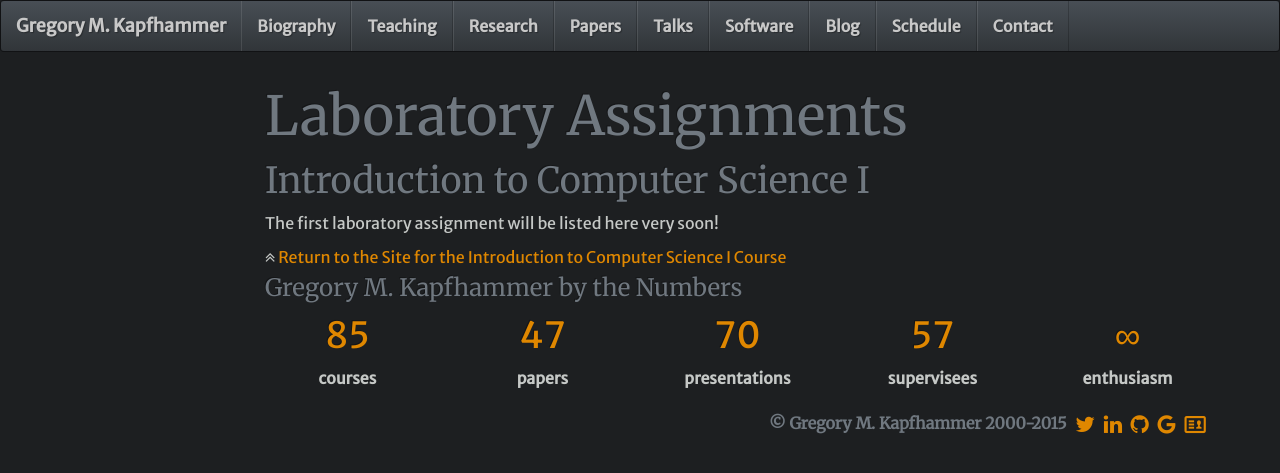
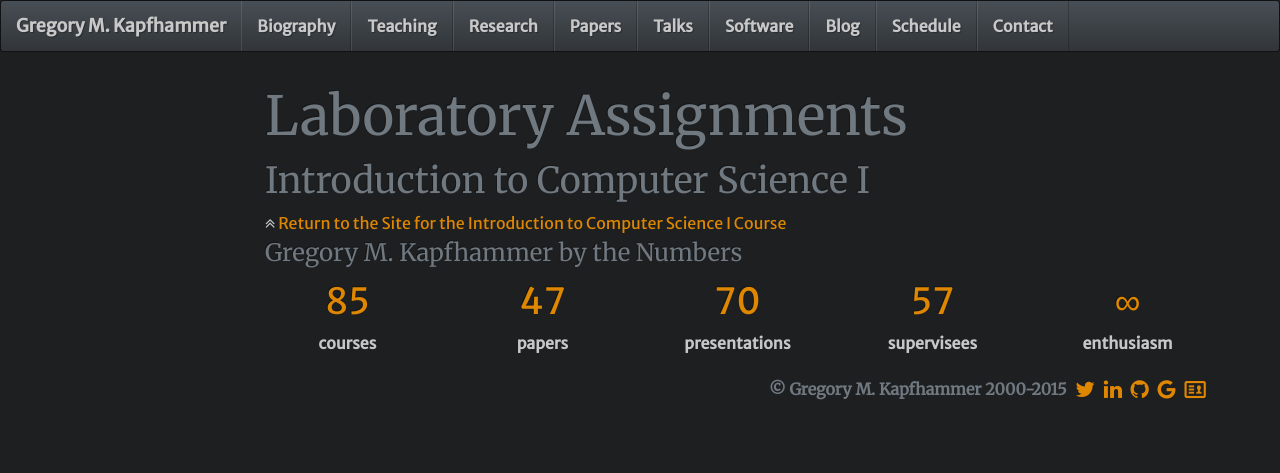
Before and after one commit to geerc/www, a Jekyll site: the page built from gkapfham/teaching/cs111F2015/laboratories.md, in a window 1280 px wide. Shown: the top 473 px of the page. Built offline with Jekyll 4.4.1, drawn with Linux system fonts in a browser that asks for light colours; nearby versions of some CDN libraries; Markdown is read by kramdown in place of the engine named in the settings; comment, search, counter and statistics services are not loaded.

Commit message:
Deleted the sentence about the labs becoming available very soon -- in the laboratories files for the cs111F2015 course.

```diff
--- a/gkapfham/teaching/cs111F2015/laboratories.md
+++ b/gkapfham/teaching/cs111F2015/laboratories.md
@@ -14,5 +14,3 @@ backup: ../../../
 # {{page.title}}
 
 ## {{page.subtitle}}
-
-The first laboratory assignment will be listed here very soon!
```
